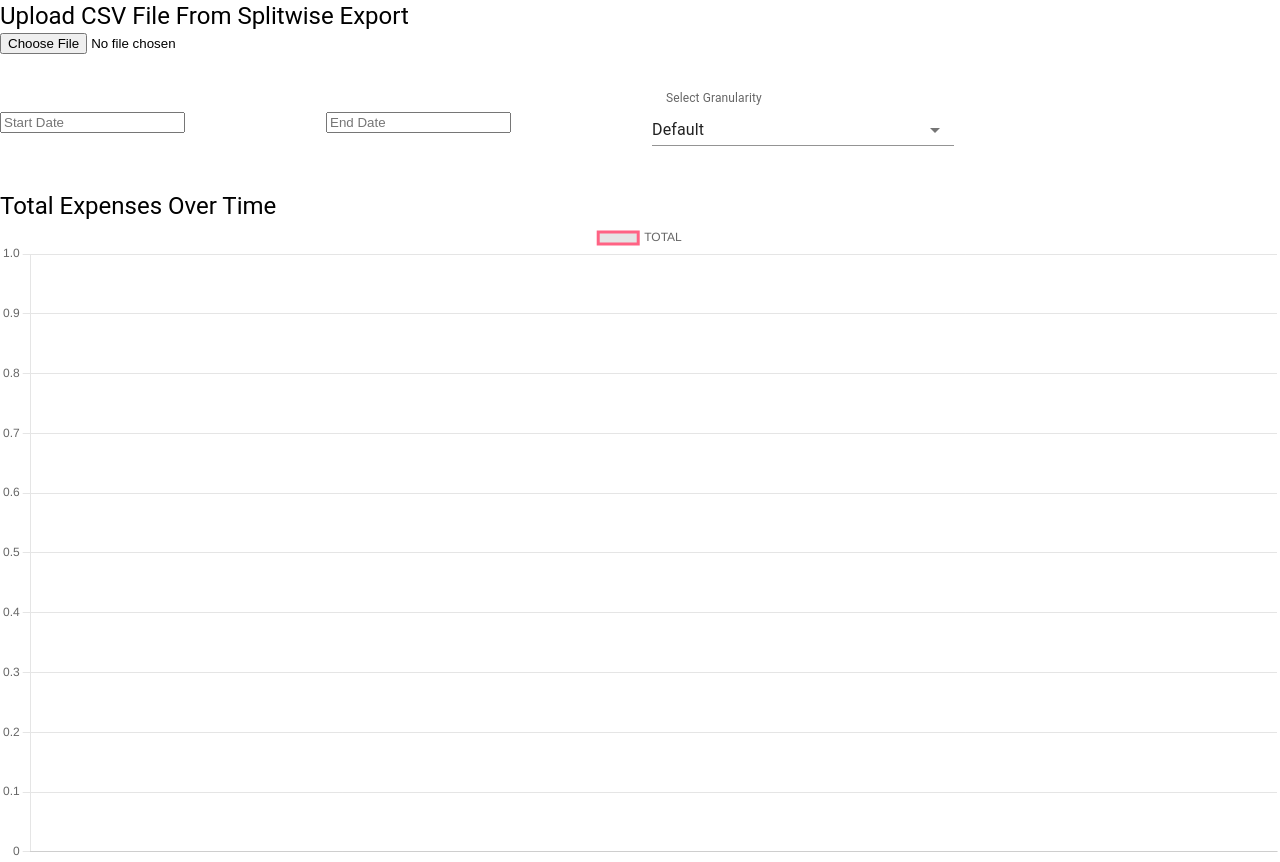
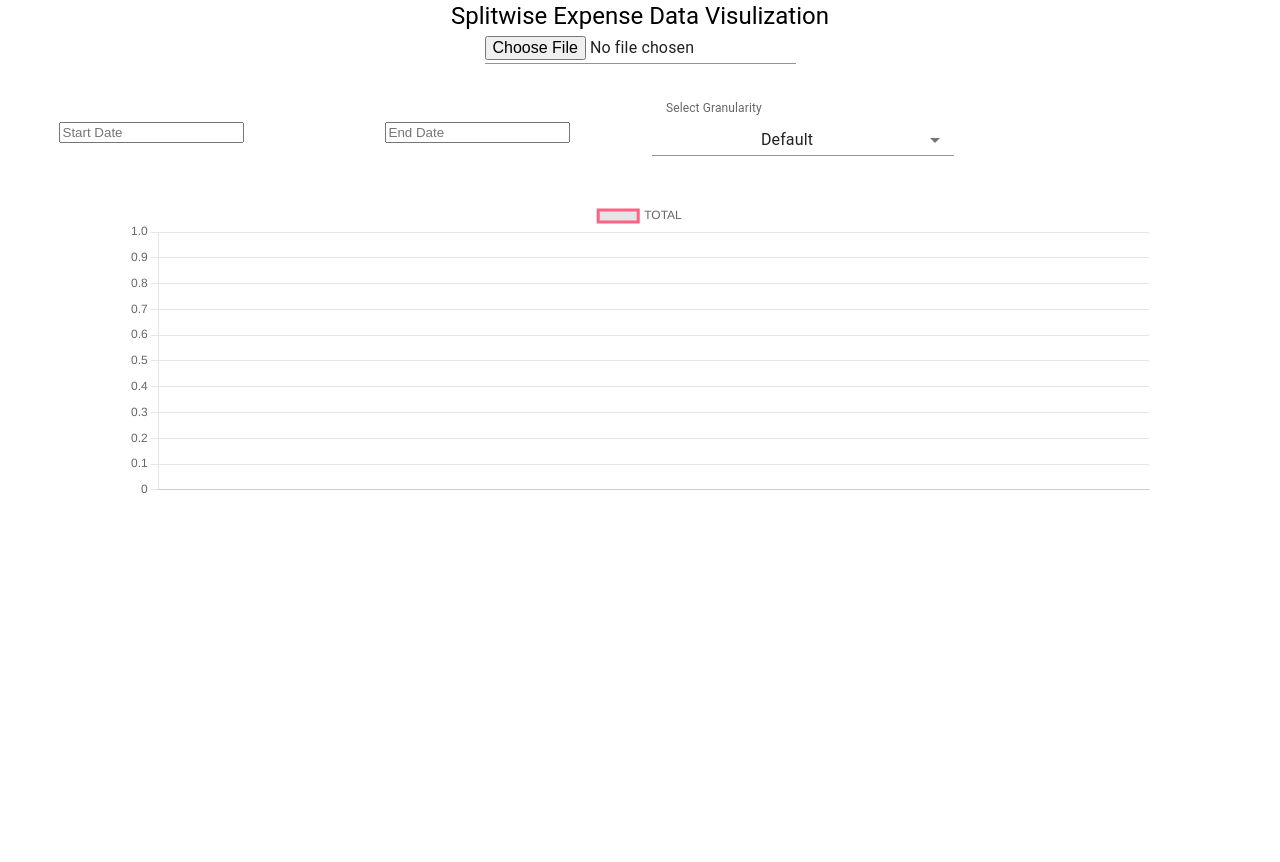
Before and after one commit to robosharkler/splitwise-expense-data-visualization, a React (Create React App) app: page / in a window 1280 px wide. After the commit the page ends 800 px from the top, so only its background shows below. Built offline with nearby package versions, Linux system fonts and the light colour scheme.

Commit message:
improve stylying

```diff
--- a/src/App.css
+++ b/src/App.css
@@ -1,5 +1,9 @@
 .App {
+  margin: 40;
+  padding: 40;
   text-align: center;
+  align-items: center;
+  justify-content: center;
 }
 
 .App-logo {
@@ -11,17 +15,6 @@
   .App-logo {
     animation: App-logo-spin infinite 20s linear;
   }
-}
-
-.App-header {
-  background-color: #282c34;
-  min-height: 100vh;
-  display: flex;
-  flex-direction: column;
-  align-items: center;
-  justify-content: center;
-  font-size: calc(10px + 2vmin);
-  color: white;
 }
 
 .App-link {
--- a/src/App.tsx
+++ b/src/App.tsx
@@ -24,6 +24,7 @@
   TableRow,
   Typography
 } from '@mui/material';
+import './App.css'
 
 interface CSVRow {
   Date: string;
@@ -190,7 +191,7 @@
   const categoryDatasets = generateCategoryDatasets();
 
   const lineChartData = {
-    labels: Object.keys(categoryDatasets[0].data || {}),
+    labels: Object.keys(categoryDatasets[0]?.data || {}),
     datasets: categoryDatasets,
   };
 
@@ -219,10 +220,14 @@
   };
 
   return (
-    <div>
-      <header>
-        <Typography variant="h5">Upload CSV File From Splitwise Export</Typography>
-        <input type="file" accept=".csv" onChange={handleFileUpload} />
+    <div className='App'>
+      <header className='App-header'>
+        <Typography variant="h5">Splitwise Expense Data Visulization</Typography>
+        <Input
+          type="file"
+          onChange={handleFileUpload}
+          inputProps={{accept:".csv", multiple:false}}
+        />
         <Grid container spacing={3} alignItems="center" style={{ marginTop: '20px' }}>
           <Grid item xs={12} md={3}>
             <DatePicker
@@ -268,16 +273,18 @@
         {(selectedCategories.size > 0 || showTotal) && (
           <Grid container spacing={3} style={{ marginTop: '20px' }}>
             <Grid item xs={12}>
-              <Typography variant="h5">Total Expenses Over Time</Typography>
-              <Line data={lineChartData} />
+              <div style={{ width: '80%', margin: 'auto auto' }}>
+                <Line data={lineChartData} options={{ maintainAspectRatio: false }} height={300} />
+              </div>
             </Grid>
           </Grid>
         )}
 
         {expensesByCategory.length > 0 && (
           <Grid container style={{ marginTop: '20px' }}>
-            <Grid item xs={12} md={6}>
-              <TableContainer component={Paper} style={{ maxHeight: '200px', overflowY: 'auto' }}>
+            <Grid item xs={12}>
+              <div style={{ width: '80%', margin: 'auto auto' }}>
+                <TableContainer component={Paper} style={{ maxHeight: '300px', overflowY: 'auto' }}>
                   <Table>
                     <TableHead>
                       <TableRow>
@@ -327,10 +334,10 @@
                     </TableBody>
                   </Table>
                 </TableContainer>
+              </div>
             </Grid>
           </Grid>
         )}</body>
-
 
     </div>
   );
```
Lines whose indentation alone changed are shown as unchanged.
